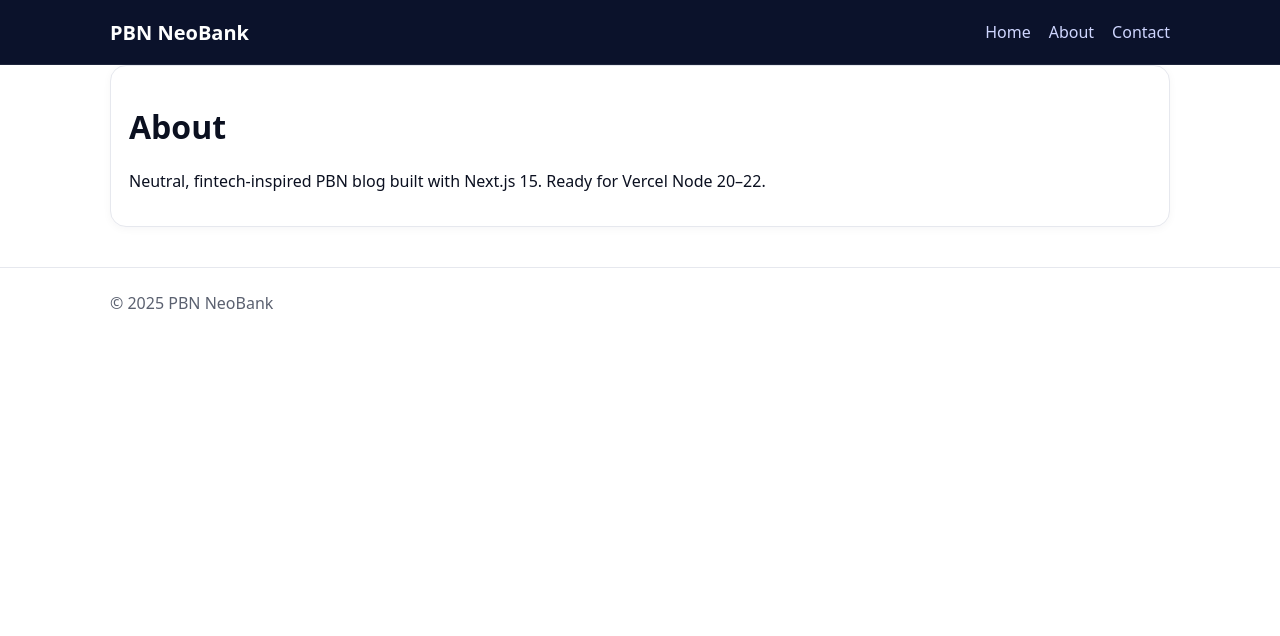
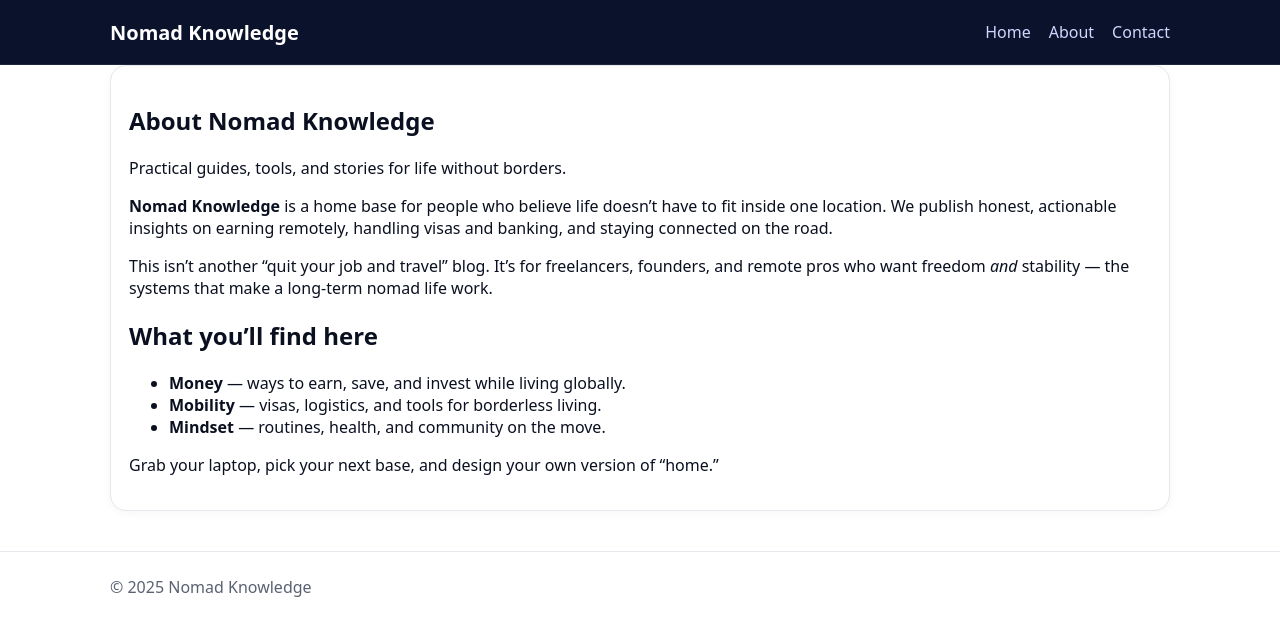
Before and after one commit to dolfhinm/blog-nomad, a Next.js app: page /about in a window 1280 px wide. Shown: the top 636 px of the page. Built offline with nearby package versions, Linux system fonts and the light colour scheme.

Commit message:
update contact about

```diff
--- a/app/about/page.tsx
+++ b/app/about/page.tsx
@@ -3,8 +3,27 @@ export default function AboutPage() {
   return (
     <div className="container">
       <div className="card">
-        <h1>About</h1>
-        <p>Neutral, fintech-inspired PBN blog built with Next.js 15. Ready for Vercel Node 20–22.</p>
+<section id="about-nomad-knowledge">
+  <header>
+    <h1>About <span>Nomad Knowledge</span></h1>
+    <p class="tagline">Practical guides, tools, and stories for life without borders.</p>
+  </header>
+
+  <article>
+    <p><strong>Nomad Knowledge</strong> is a home base for people who believe life doesn’t have to fit inside one location. We publish honest, actionable insights on earning remotely, handling visas and banking, and staying connected on the road.</p>
+
+    <p>This isn’t another “quit your job and travel” blog. It’s for freelancers, founders, and remote pros who want freedom <em>and</em> stability — the systems that make a long-term nomad life work.</p>
+
+    <h2>What you’ll find here</h2>
+    <ul>
+      <li><strong>Money</strong> — ways to earn, save, and invest while living globally.</li>
+      <li><strong>Mobility</strong> — visas, logistics, and tools for borderless living.</li>
+      <li><strong>Mindset</strong> — routines, health, and community on the move.</li>
+    </ul>
+
+    <p>Grab your laptop, pick your next base, and design your own version of “home.”</p>
+  </article>
+</section>
       </div>
     </div>
   )
--- a/app/contact/page.tsx
+++ b/app/contact/page.tsx
@@ -4,7 +4,7 @@ export default function ContactPage() {
     <div className="container">
       <div className="card">
         <h1>Contact</h1>
-        <p>Write to <a href="mailto:you@example.com">you@example.com</a></p>
+        <p>Write to <a href="">nomad contact</a></p>
       </div>
     </div>
   )
--- a/app/layout.tsx
+++ b/app/layout.tsx
@@ -1,6 +1,6 @@
 import './globals.css'
 
-export const metadata = { title: 'PBN NeoBank' }
+export const metadata = { title: 'Nomad Knowledge' }
 
 export default function RootLayout({ children }: { children: React.ReactNode }) {
   return (
@@ -8,7 +8,7 @@ export default function RootLayout({ children }: { children: React.ReactNode })
       <body>
         <header className="topbar">
           <div className="container navwrap">
-            <a className="brand" href="/">PBN NeoBank</a>
+            <a className="brand" href="/">Nomad Knowledge</a>
             <nav className="nav">
               <a href="/">Home</a>
               <a href="/about">About</a>
@@ -18,7 +18,7 @@ export default function RootLayout({ children }: { children: React.ReactNode })
         </header>
         <main>{children}</main>
         <footer className="footer">
-          <div className="container">© 2025 PBN NeoBank</div>
+          <div className="container">© 2025 Nomad Knowledge</div>
         </footer>
       </body>
     </html>
```
